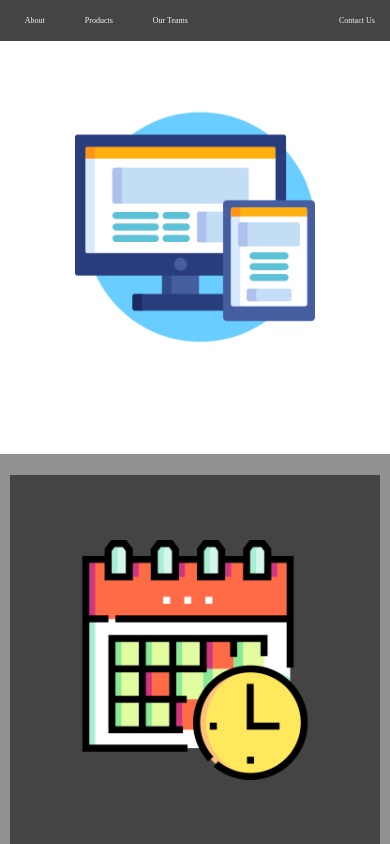
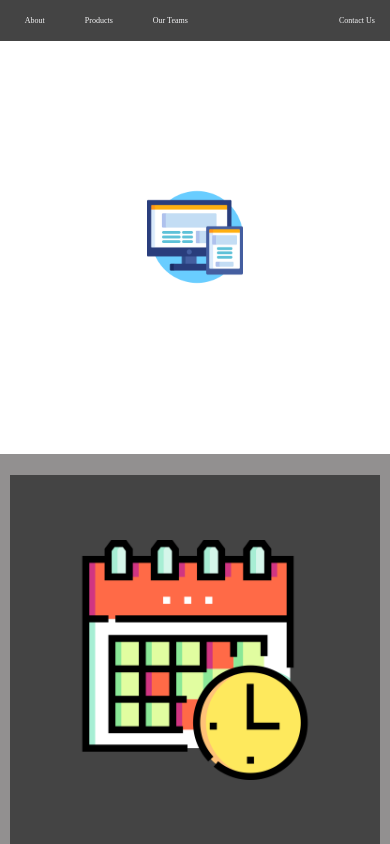
Before and after one commit to tsaketh/project-start-up, a plain HTML site: page index.html in a window 390 px wide. Shown: the top 844 px of the page. Drawn offline with Linux system fonts and the light colour scheme; files whose address does not match are found by name.

Commit message:
Fix: Cover photo alignment issue in mobile landscape view

```diff
--- a/style.css
+++ b/style.css
@@ -110,4 +110,13 @@ a {
         font-family: 'Socialico-plus';
         font-size: 0.75rem;
     }
+    .cover {
+        width: 10rem;
+    }
 }
+@media only screen and (max-width: 568px) {
+    .cover {
+        width: 6rem;
+        padding-top: 1.25em;
+    }
+}
```
